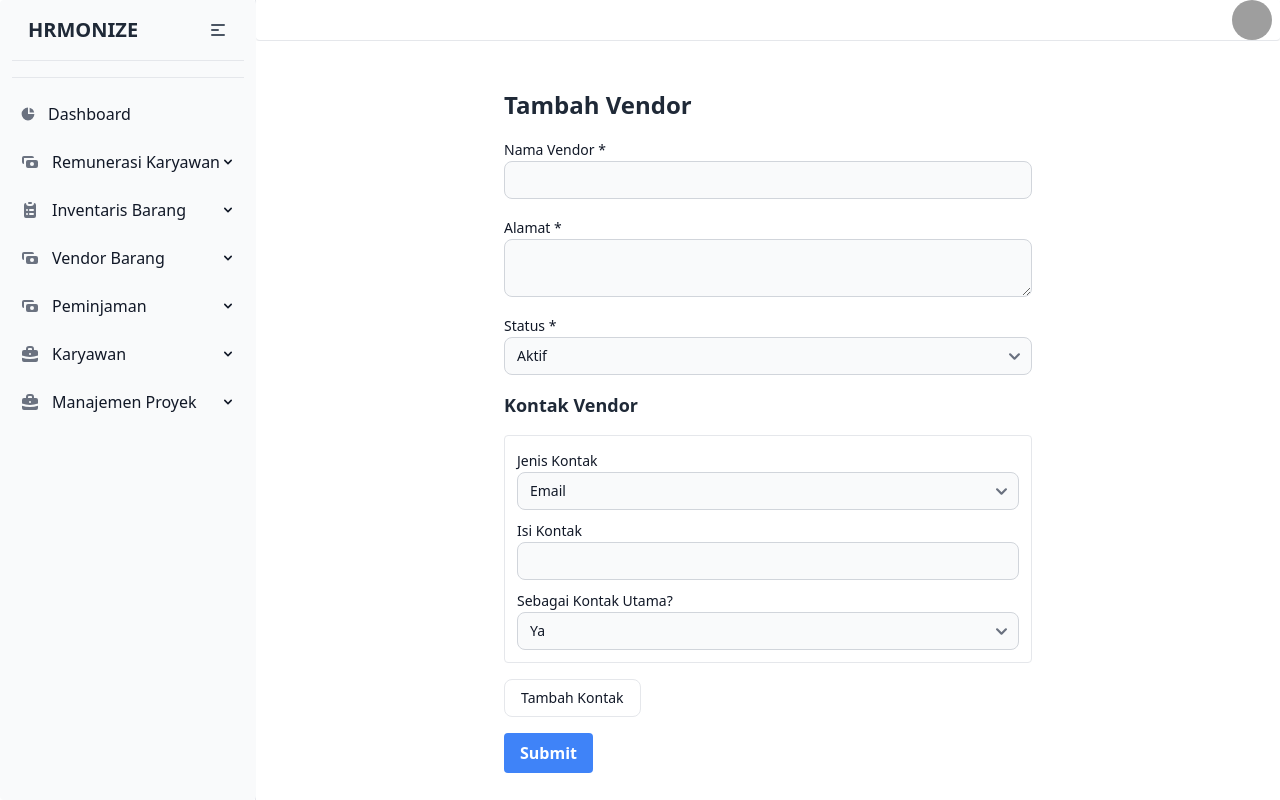
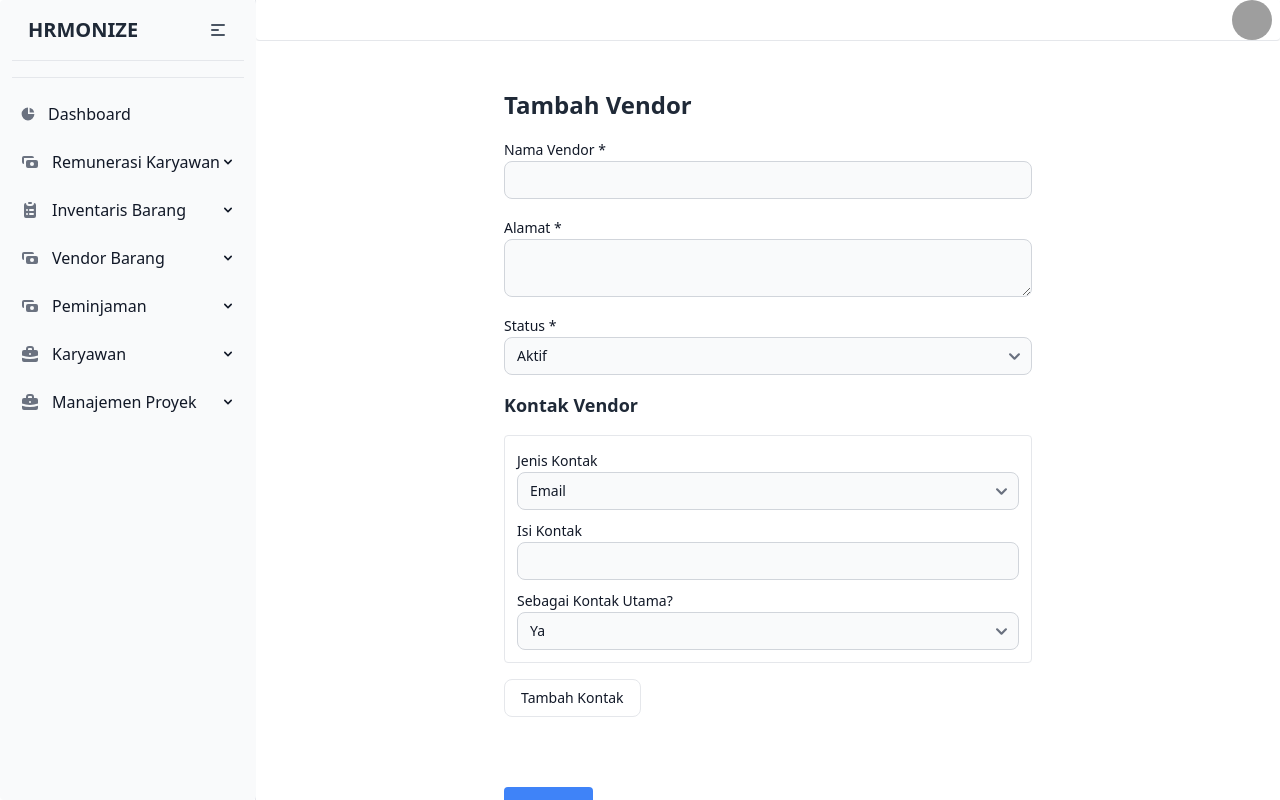
Before and after one commit to Erchwe/hris-wit-fe, a React app: page /vendor/insertvendor in a window 1280 px wide. Built offline with nearby package versions, Linux system fonts and the light colour scheme; no server answers; grey boxes are pictures that could not be loaded; the HTML template or start-up script is replaced by a standard one.

Commit message:
Update InsertVendor.tsx

```diff
--- a/src/pages/vendor/InsertVendor.tsx
+++ b/src/pages/vendor/InsertVendor.tsx
@@ -141,6 +141,10 @@ export default function CreateVendorForm() {
           Tambah Kontak
         </Button>
 
+        <Button color="blue" type="button">
+          Tambah Kontak
+        </Button>
+
         <button type="submit" className="bg-blue-500 hover:bg-blue-600 text-white font-bold py-2 px-4 rounded focus:outline-none focus:shadow-outline">Submit</button>
       </form>
     </div>
```
